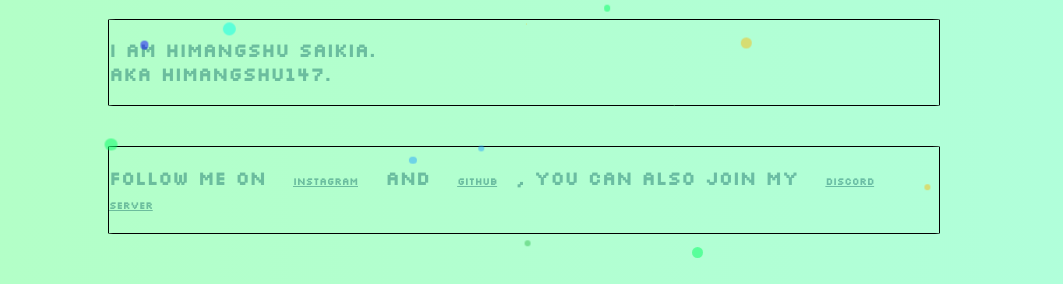
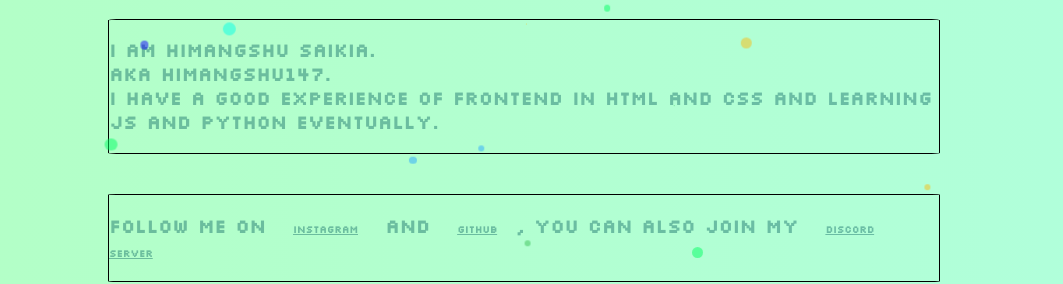
Before and after one commit to ArmaanAli215/myweb, a plain HTML site: page index.html in a window 1280 px wide. Shown: the part 273-557 px from the top of the page, without its empty margins (12-1075 px from the left). Drawn offline with Linux system fonts and the light colour scheme.

Commit message:
Update index.html

```diff
--- a/index.html
+++ b/index.html
@@ -22,7 +22,7 @@
     <img src="logo.jpg">
     <h1>Hello</h1>
     <div class= "x">
-    <h3>I am Himangshu saikia.<br> <b>AKA himangshu147</b>.</h3>
+    <h3>I am Himangshu saikia.<br> <b>AKA himangshu147</b>. <br> I have a good experience of FrontEnd in HTML and CSS and learning JS and Python eventually.</h3>
     </div>
     <br>
     <br>
```
